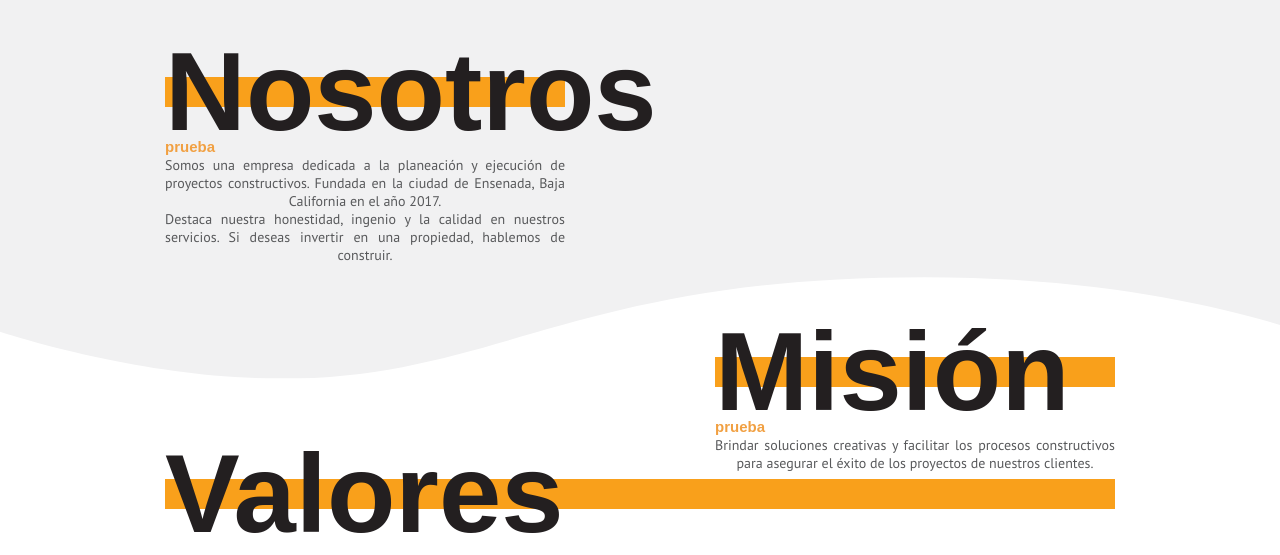
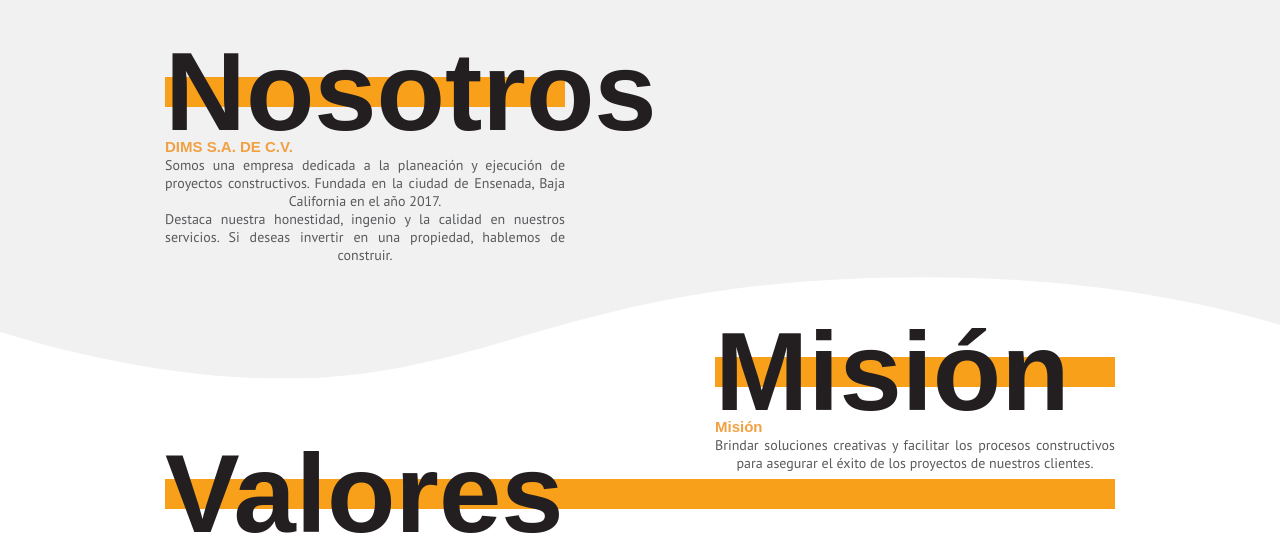
Before and after one commit to carlosjimenezh/dims, a PHP site: page /index.php in a window 1280 px wide. Shown: the part 768-1323 px from the top of the page. Run offline with PHP 8.4, Linux system fonts and the light colour scheme; some libraries are stand-ins or nearby versions; some web fonts are replaced.

Commit message:
cambiar el texto amarillo de banner principal

```diff
--- a/index.php
+++ b/index.php
@@ -53,7 +53,7 @@
         <div class="w3-row w3-center contenido contenido-small">
             <div class="w3-half mitadizq">
                 <h2>Nosotros</h2>
-                <span class="txtamarillo">prueba</span>
+                <span class="txtamarillo">DIMS S.A. DE C.V.</span>
                 <div style="text-align: justify; text-align-last:center">
                     Somos una empresa dedicada a la planeación y ejecución de proyectos constructivos. Fundada en la ciudad de Ensenada, Baja California en el año 2017. <br>
                     Destaca nuestra honestidad, ingenio y la calidad en nuestros servicios. Si deseas invertir en una propiedad, hablemos de construir.
@@ -61,7 +61,7 @@
             </div>
             <div class="w3-half mitadder">
                 <h2>Misión</h2>
-                <span class="txtamarillo">prueba</span>
+                <span class="txtamarillo">Misión</span>
                 <div style="text-align: justify; text-align-last:center">
                     Brindar soluciones creativas y facilitar los procesos constructivos para asegurar el éxito de los proyectos de nuestros clientes.
                 </div>
```
